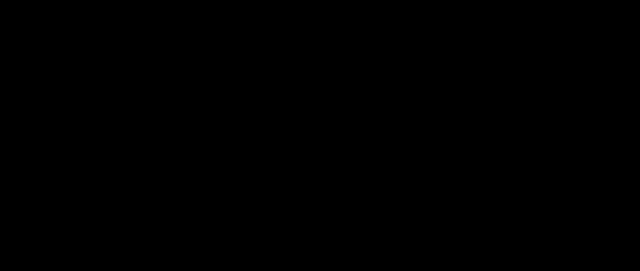
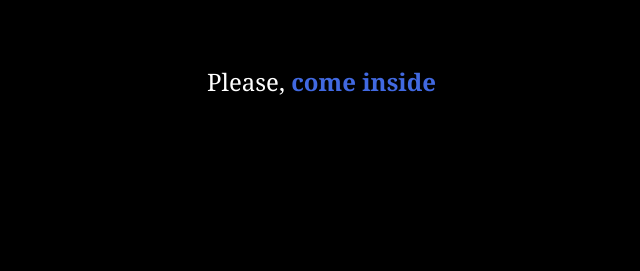
Before and after one commit to Gustuph/digital-writing-twine, a plain HTML site: page index.html in a window 1280 px wide. Shown: the whole page, without its empty margins (49-689 px from the left). Drawn offline with Linux system fonts and the light colour scheme.

Commit message:
Update index.html

```diff
--- a/index.html
+++ b/index.html
@@ -9,7 +9,7 @@
 </head>
 <body>
 <tw-story><noscript><tw-noscript>JavaScript needs to be enabled to play Boo2.</tw-noscript></noscript></tw-story>
-<tw-storydata name="Boo2" startnode="1" creator="Twine" creator-version="2.11.1" format="Harlowe" format-version="3.3.9" ifid="CFF34355-AD81-45A6-99BC-8925E5725986" options="" tags="" zoom="1" hidden><style role="stylesheet" id="twine-user-stylesheet" type="text/twine-css"></style><script role="script" id="twine-user-script" type="text/twine-javascript"></script><tw-passagedata pid="1" name="Landing Page" tags="" position="950,325" size="100,100"></tw-passagedata></tw-storydata>
+<tw-storydata name="Boo2" startnode="1" creator="Twine" creator-version="2.11.1" format="Harlowe" format-version="3.3.9" ifid="CFF34355-AD81-45A6-99BC-8925E5725986" options="" tags="" zoom="1" hidden><style role="stylesheet" id="twine-user-stylesheet" type="text/twine-css"></style><script role="script" id="twine-user-script" type="text/twine-javascript"></script><tw-passagedata pid="1" name="Landing Page" tags="" position="900,300" size="100,100">Please, [[come inside|Come Inside]]</tw-passagedata><tw-passagedata pid="2" name="Come Inside" tags="" position="900,425" size="100,100">The entry hall is large, the chandelier above is grandiose, and you feel small.</tw-passagedata></tw-storydata>
 <script title="Twine engine code" data-main="harlowe">(function(){"use strict";
 var require,define;!function(){var e={},r={};require=function(i){var n=e[i];return n&&(r[i]=n[1].apply(void 0,n[0].map(require)),e[i]=void 0),r[i]},(define=function(r,i,n){if("function"==typeof r)return r();e[r]=[i,n]}).amd=!0}();/*!
  * https://github.com/paulmillr/es6-shim
```
